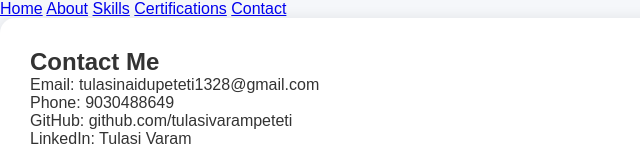
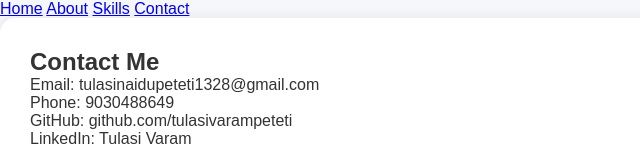
Before and after one commit to tulasivarampeteti/tulasivarampeteti.github.io, a plain HTML site: page contact.html in a window 1280 px wide. Shown: the top 160 px of the page, without its empty margins (0-640 px from the left). Drawn offline with Linux system fonts and the light colour scheme.

Commit message:
Update contact.html

```diff
--- a/contact.html
+++ b/contact.html
@@ -11,7 +11,6 @@
     <a href="index.html">Home</a>
     <a href="about.html">About</a>
     <a href="skills.html">Skills</a>
-    <a href="certifications.html">Certifications</a>
     <a href="contact.html">Contact</a>
 </nav>
 
```
